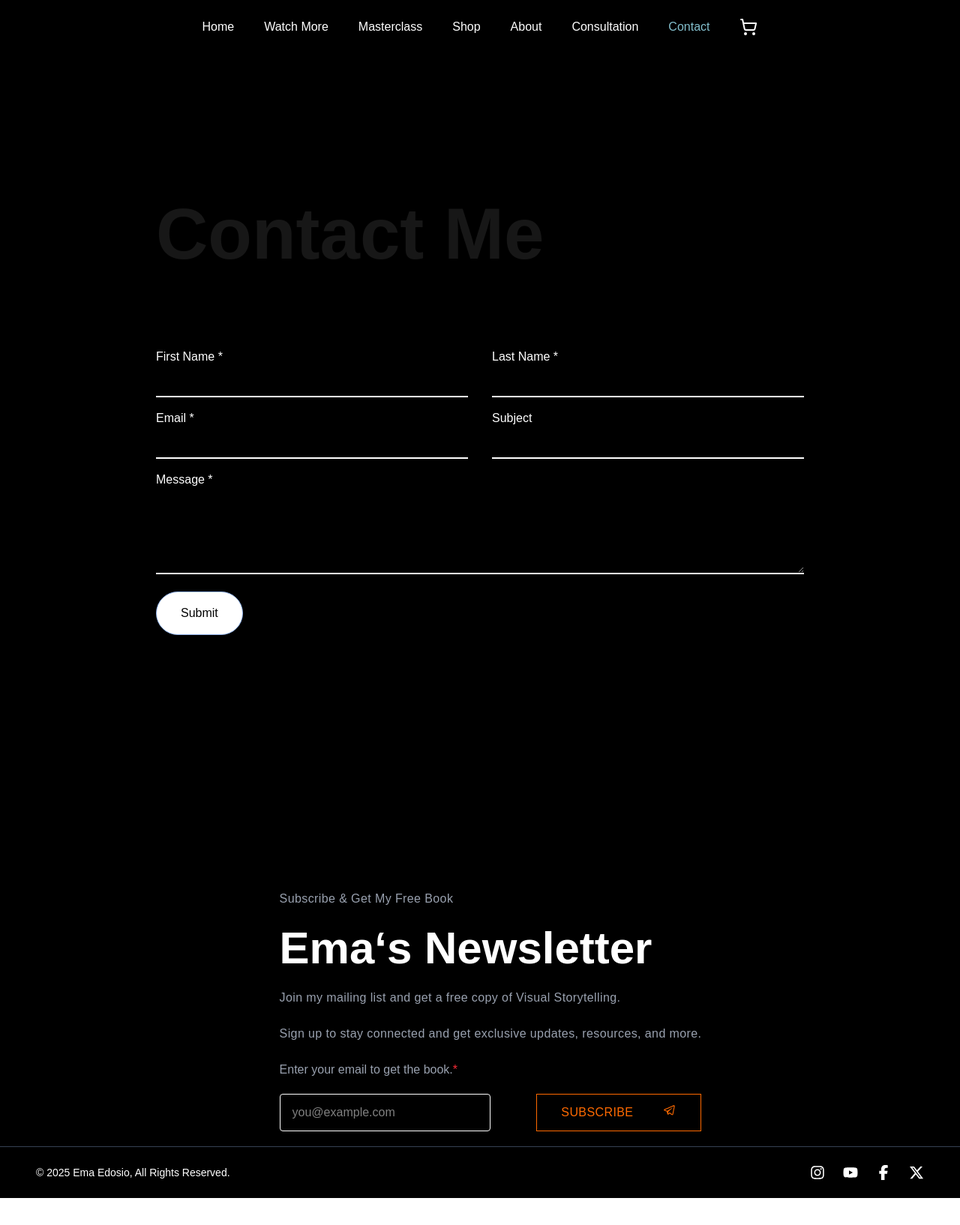
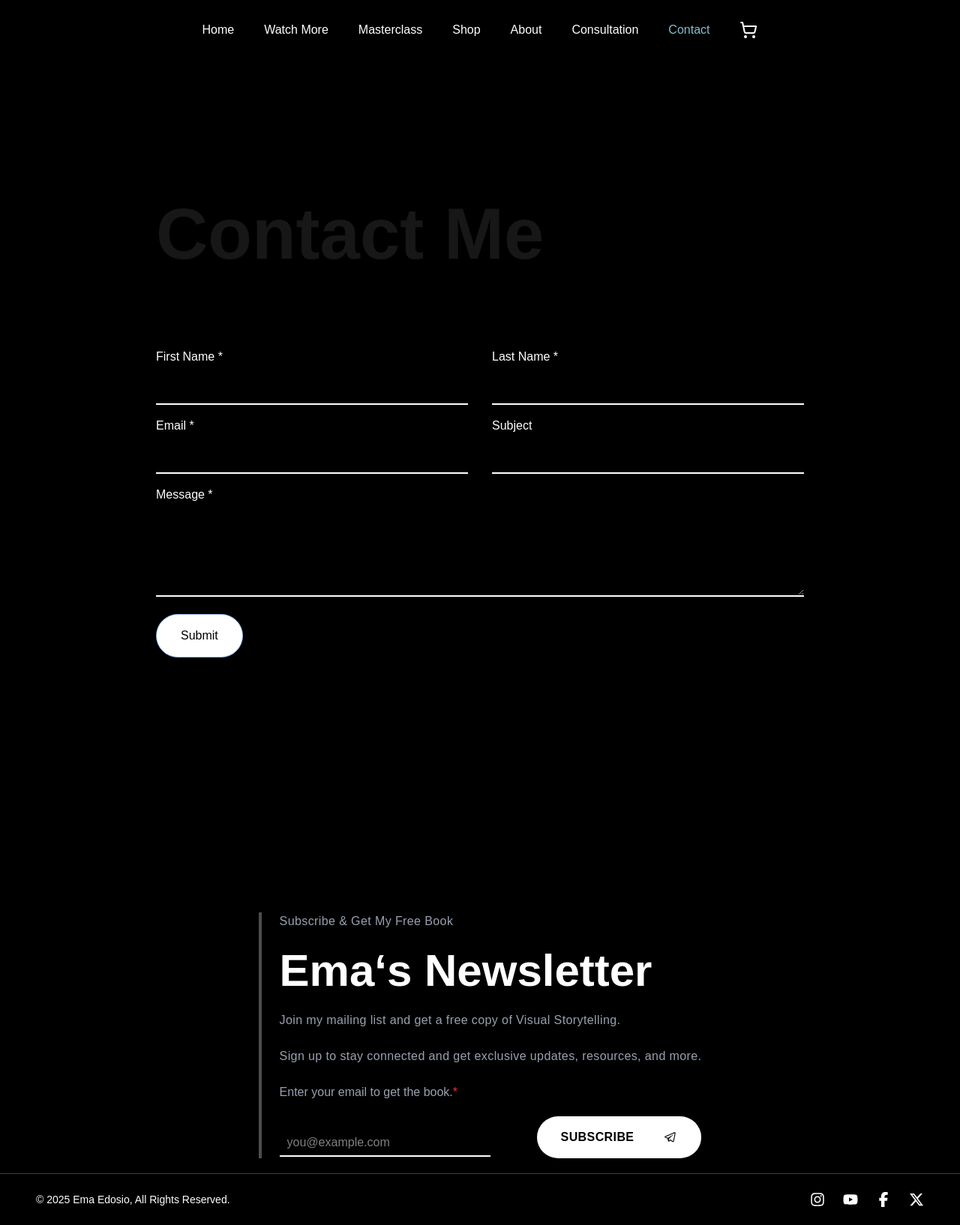
Before and after one commit to 8sosa/ema-edosio, a Next.js app: page /contact in a window 1280 px wide. Shown: the whole page at 75% size. Before the commit the page ends 1598 px from the top, so only its background shows below. Built offline with nearby package versions, Linux system fonts and the light colour scheme.

Commit message:
update 2

```diff
--- a/src/app/masterclass/page.tsx
+++ b/src/app/masterclass/page.tsx
@@ -16,7 +16,7 @@ export default function Page() {
             Dive into immersive classes taught by renowned filmmakers.
             Transform your vision into compelling films—one scene at a time.
           </p>
-          <Link href="/classes" className="bg-red-600 hover:bg-red-700 transition px-8 py-3 rounded-full text-lg font-semibold body">
+          <Link href="/classes" className="cta-button bg-white hover:bg-activeblue rounded-full text-lg body max-w-xl mx-auto">
             Start Your Journey
           </Link>
         </div>
@@ -150,13 +150,13 @@ export default function Page() {
         </div>
       </section>
       {/* CTA SECTION */}
-      <section className="bg-gray-900 py-16 px-4 md:px-8 text-center body">
+      <section className="bg-gray-900 py-16 px-4 md:px-8 text-center align-middle justify-center body">
         <h2 className="text-3xl md:text-4xl font-bold mb-4 title">
           Your story is your power.
         </h2>
         <p className="text-gray-300 max-w-xl mx-auto mb-2">The world doesn’t need another copy — it needs you.</p>
         <p className="text-gray-300 max-w-xl mx-auto mb-8">Let’s get started.</p>
-        <button className="bg-red-600 hover:bg-red-700 transition px-8 py-3 rounded-full text-lg font-semibold">
+        <button className="cta-button bg-white hover:bg-activeblue rounded-full text-lg max-w-xl mx-auto">
           Enroll Now
         </button>
       </section>
--- a/src/app/page.tsx
+++ b/src/app/page.tsx
@@ -43,7 +43,7 @@ export default function HomePage() {
         </div>
         {/* Hero Content */}
         <div className="relative z-10 flex flex-col items-start justify-end h-full p-8 md:p-12 lg:p-16 text-white">
-          <span className="uppercase text-lg mb-4 tracking-wide text-red-900 font-extrabold">Out Now</span>
+          <span className="uppercase text-lg mb-4 tracking-wide font-extrabold">Out Now</span>
           <h1 className="title text-4xl md:text-6xl lg:text-7xl font-bold mb-6">
             {heroFilm.title}
           </h1>
@@ -71,7 +71,7 @@ export default function HomePage() {
       </section>
 
       {/* ABOUT Ema */}
-      <section className="hero flex flex-col md:flex-row items-center justify-between bg-gray-900 text-white p-8 md:p-12 lg:p-16">
+      <section className="flex flex-col md:flex-row items-center justify-between bg-black text-white p-10 md:p-15 lg:p-25">
         <div className="hero-content space-y-4">
           <p className="title hero-subtitle uppercase text-sm tracking-widest">
             Ema Edosio Deelen
@@ -86,7 +86,7 @@ export default function HomePage() {
             Authentic, bold, and deeply human storytelling.
           </p>
           <Link href="/filmography">
-            <button className="cta-button bg-red-600 hover:bg-red-700 text-white px-6 py-2 rounded-full transition body">
+            <button className="cta-button bg-white hover:bg-amber-300 rounded-full transition body">
               Watch More
             </button>
           </Link>
--- a/src/app/styles/globals.css
+++ b/src/app/styles/globals.css
@@ -23,7 +23,12 @@ html {
   font-weight: 200;
   font-style: normal;
 }
-
+p, span, div{
+  font-family: "Poppins", sans-serif !important;
+}
+h1, h2, h3{
+  font-family: Arial, sans-serif !important;
+}
 
 @media (prefers-color-scheme: dark) {
   :root {
@@ -150,7 +155,6 @@ footer {
 }
 
 .cta-button {
-  background-color: #fff;
   color: #000;
   padding: 1rem 2rem;
   font-weight: bold;
@@ -158,13 +162,18 @@ footer {
   border-radius: 2rem;
   cursor: pointer;
   transition: background-color 0.3s ease, color 0.3s ease;
+  display: flex;
+  flex-direction: row;
+  align-items: center;
+  width: max-content;
 }
-
-.cta-button:hover {
-  background-color: #ffca28;
-  color: #000;
+.inputLine {
+  width: 100%;
+  margin-top: 1rem;
+  padding: 5px 10px;
+  border-bottom: 2px solid #fff;
+  outline: none;
 }
-
 .hero-image {
   flex: 1 1 400px;
   position: relative;
@@ -192,7 +201,7 @@ footer {
    ========================= */
 
 /* 425px – 767px */
-@media (min-width: 425px) and (max-width: 767px) {
+@media (min-width: 300px) and (max-width: 767px) {
   .aboutFirstSection {
     padding: 5rem;
     height: 80vh;
--- a/src/components/Footer.tsx
+++ b/src/components/Footer.tsx
@@ -21,8 +21,8 @@ export default function Footer() {
   return (
     <footer className="bg-black text-white">
       {/* Top Section */}
-      <div className="container body mx-auto w-full lg:w-3/4 flex flex-col md:flex-row py-5 px-6 md:px-12 justify-center">
-        <div className="flex items-start">
+      <div className="container body mx-auto w-full lg:w-4/5 flex flex-col md:flex-row py-5 px-6 md:px-12 justify-center">
+        <div className="flex">
           <div className="w-1 bg-white opacity-30 mr-6" />
           <div className="flex-1 space-y-6">
             <p className="text-gray-400 tracking-wide">Subscribe & Get My Free Book</p>
@@ -40,12 +40,12 @@ export default function Footer() {
                     type="email"
                     required
                     placeholder="you@example.com"
-                    className="w-full bg-transparent border border-white rounded px-4 py-3 focus:outline-none focus:ring-2 focus:ring-orange-500"
+                    className="inputLine"
                   />
                 </div>
                 <button
                   type="submit"
-                  className="flex flex-row gap-10 border border-orange-500 text-orange-500 px-8 py-3 uppercase tracking-wide hover:bg-orange-500 hover:text-black transition-colors"
+                  className="gap-10 cta-button rounded-full tracking-wide bg-white hover:bg-activeblue"
                 >
                   Subscribe <LiaTelegramPlane size={18} />
                 </button>
--- a/src/components/Header.tsx
+++ b/src/components/Header.tsx
@@ -20,6 +20,25 @@ export default function Header() {
     window.addEventListener("scroll", handleScroll);
     return () => window.removeEventListener("scroll", handleScroll);
   }, []);
+  useEffect(() => {
+    const handleScroll = () => {
+      setScrolled(window.scrollY > 50);
+    };
+
+    window.addEventListener("scroll", handleScroll);
+    return () => window.removeEventListener("scroll", handleScroll);
+  }, []);
+
+  useEffect(() => {
+    if (menuOpen) {
+      document.body.classList.add("overflow-hidden");
+    } else {
+      document.body.classList.remove("overflow-hidden");
+    }
+
+    return () => document.body.classList.remove("overflow-hidden");
+  }, [menuOpen]);
+
 
   return (
     <header
@@ -27,22 +46,19 @@ export default function Header() {
         scrolled ? "bg-black shadow-sm" : "bg-transparent text-black-600"
       }`}
     >
-      <div className="mx-auto max-w-7xl px-4 py-3 flex items-center justify-between">
+      <div className="mx-auto max-w-7xl px-4 py-7 flex items-center justify-end md:justify-center">
         {/* Desktop Nav */}
-        <nav className="body hidden md:flex items-center justify-between mx-auto max-w-7xl px-4 py-3 gap-10 text-base lg:text-1xl font-bold cursor-pointer">
+        <nav className="hidden md:flex items-center gap-10 text-base lg:text-1xl">
           <NavLink className="navLink" href="/">Home</NavLink>
           <NavLink className="navLink" href="/filmography">Watch More</NavLink>
           <NavLink className="navLink" href="/masterclass">Masterclass</NavLink>
           <NavLink className="navLink" href="/merch">Shop</NavLink>
           <NavLink className="navLink" href="/about">About</NavLink>
-          <NavLink href="/consult" className="navLink">Consultation</NavLink>
+          <NavLink className="navLink" href="/consult">Consultation</NavLink>
           <NavLink className="navLink" href="/contact">Contact</NavLink>
-          {/* Cart Icon */}
-          <button
-            onClick={openCart}
-            className="relative cursor-pointer"
-            aria-label="Open Cart"
-          >
+
+          {/* Cart */}
+          <button onClick={openCart} className="relative cursor-pointer" aria-label="Open Cart">
             <ShoppingCart className="w-6 h-6 text-white" />
             {totalItems > 0 && (
               <span className="absolute -top-2 -right-2 bg-red-600 text-white text-xs rounded-full px-2 py-0.5">
@@ -52,10 +68,9 @@ export default function Header() {
           </button>
         </nav>
 
-
         {/* Mobile Burger Icon */}
         <button
-          className="md:hidden text-3xl focus:outline-none"
+          className="md:hidden text-white text-3xl focus:outline-none"
           onClick={() => setMenuOpen(true)}
           aria-label="Open Menu"
         >
@@ -64,33 +79,54 @@ export default function Header() {
       </div>
 
       {/* Mobile Off-Canvas Menu */}
-      <div
-        className={`fixed top-0 right-0 h-screen w-full bg-black transform
-          ${menuOpen ? "translate-x-0" : "translate-x-full"}
-          transition-transform duration-300 ease-in-out z-50`}
-      >
-        <div className="flex items-center justify-end px-4 py-3">
-          <button
-            className="text-3xl focus:outline-none"
-            onClick={() => setMenuOpen(false)}
-            aria-label="Close Menu"
-          >
-            <HiOutlineX />
-          </button>
-        </div>
-        <nav className="flex flex-col p-4 space-y-4 text-center items-center body">
-          <div onClick={() => setMenuOpen(false)} className="gap-15">
-            <NavLink href="/" className="navLink">Home</NavLink>
-            <NavLink href="/filmography" className="navLink">Watch More</NavLink>
-            <NavLink href="/masterclass" className="navLink">Masterclass</NavLink>
-            <NavLink href="/merch" className="navLink">Merch</NavLink>
-            <NavLink href="/about" className="navLink">About</NavLink>
-            <NavLink href="/consult" className="navLink">Consultation</NavLink>
-            <NavLink href="/contact" className="navLink">Contact</NavLink>
-            {/* Cart Icon */}
+        <div
+          className={`fixed top-0 right-0 h-screen w-full bg-black transform ${
+            menuOpen ? "translate-x-0" : "translate-x-full"
+          } transition-transform duration-300 ease-in-out z-50`}
+        >
+          <div className="flex items-center justify-end px-4 py-3">
             <button
-              onClick={openCart}
-              className="relative cursor-pointer"
+              className="text-3xl text-white focus:outline-none"
+              onClick={() => setMenuOpen(false)}
+              aria-label="Close Menu"
+            >
+              <HiOutlineX />
+            </button>
+          </div>
+
+          <nav className="flex flex-col items-center px-6 pt-4 space-y-6 text-lg font-semibold">
+            {[
+              { href: "/", label: "Home" },
+              { href: "/filmography", label: "Watch More" },
+              { href: "/masterclass", label: "Masterclass" },
+              { href: "/merch", label: "Merch" },
+              { href: "/about", label: "About" },
+              { href: "/consult", label: "Consultation" },
+              { href: "/contact", label: "Contact" },
+            ].map(({ href, label }, i) => (
+              <span
+                key={href}
+                onClick={() => setMenuOpen(false)}
+                style={{ transitionDelay: `${i * 100}ms` }}
+                className={`transition-all duration-500 ease-in-out transform ${
+                  menuOpen ? "opacity-100 translate-y-0" : "opacity-0 -translate-y-4"
+                }`}
+              >
+                <NavLink href={href} className="navLink text-white">
+                  {label}
+                </NavLink>
+              </span>
+            ))}
+
+            <button
+              onClick={() => {
+                openCart();
+                setMenuOpen(false);
+              }}
+              className={`relative cursor-pointer transition-all duration-500 ease-in-out transform ${
+                menuOpen ? "opacity-100 translate-y-0" : "opacity-0 -translate-y-4"
+              }`}
+              style={{ transitionDelay: "700ms" }}
               aria-label="Open Cart"
             >
               <ShoppingCart className="w-6 h-6 text-white" />
@@ -100,9 +136,9 @@ export default function Header() {
                 </span>
               )}
             </button>
-          </div>
-        </nav>
-      </div>
+          </nav>
+        </div>
+
       <CartDrawer />
     </header>
   );
```
Also changed, not shown: src/app/about/page.tsx (+10 -10 lines), 1 other file (tests, documents, lock files or other folders).
